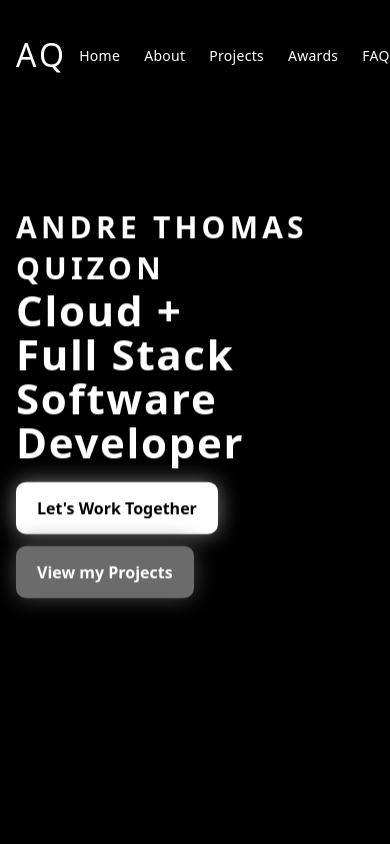
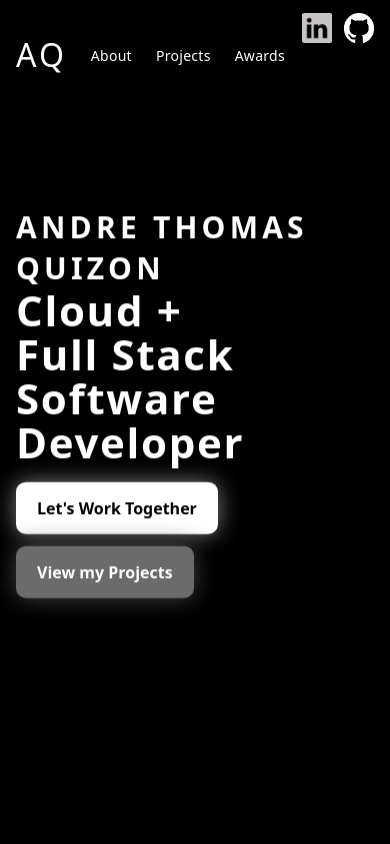
Before and after one commit to AnonymousDre/my-portfolio, a React (Vite) app: page / in a window 390 px wide. Shown: the top 844 px of the page. Built offline with nearby package versions, Linux system fonts and the light colour scheme; a web font is replaced by a local one.

Commit message:
Update index.css

```diff
--- a/src/index.css
+++ b/src/index.css
@@ -646,6 +646,7 @@ body::-webkit-scrollbar {
     justify-content: space-between;
     padding: 12px 16px;
     box-sizing: border-box;
+    overflow-x: visible;
   }
 
   .icon {
@@ -659,6 +660,9 @@ body::-webkit-scrollbar {
     flex-direction: row;
     justify-content: center;
     padding: 0;
+    flex: 1 1 auto;
+    min-width: 0;
+    overflow-x: auto;
   }
 
   .sections a {
@@ -672,6 +676,7 @@ body::-webkit-scrollbar {
     bottom: auto;
     flex-direction: row;
     gap: 12px;
+    flex: 0 0 auto;
   }
 
   .footer {
```
